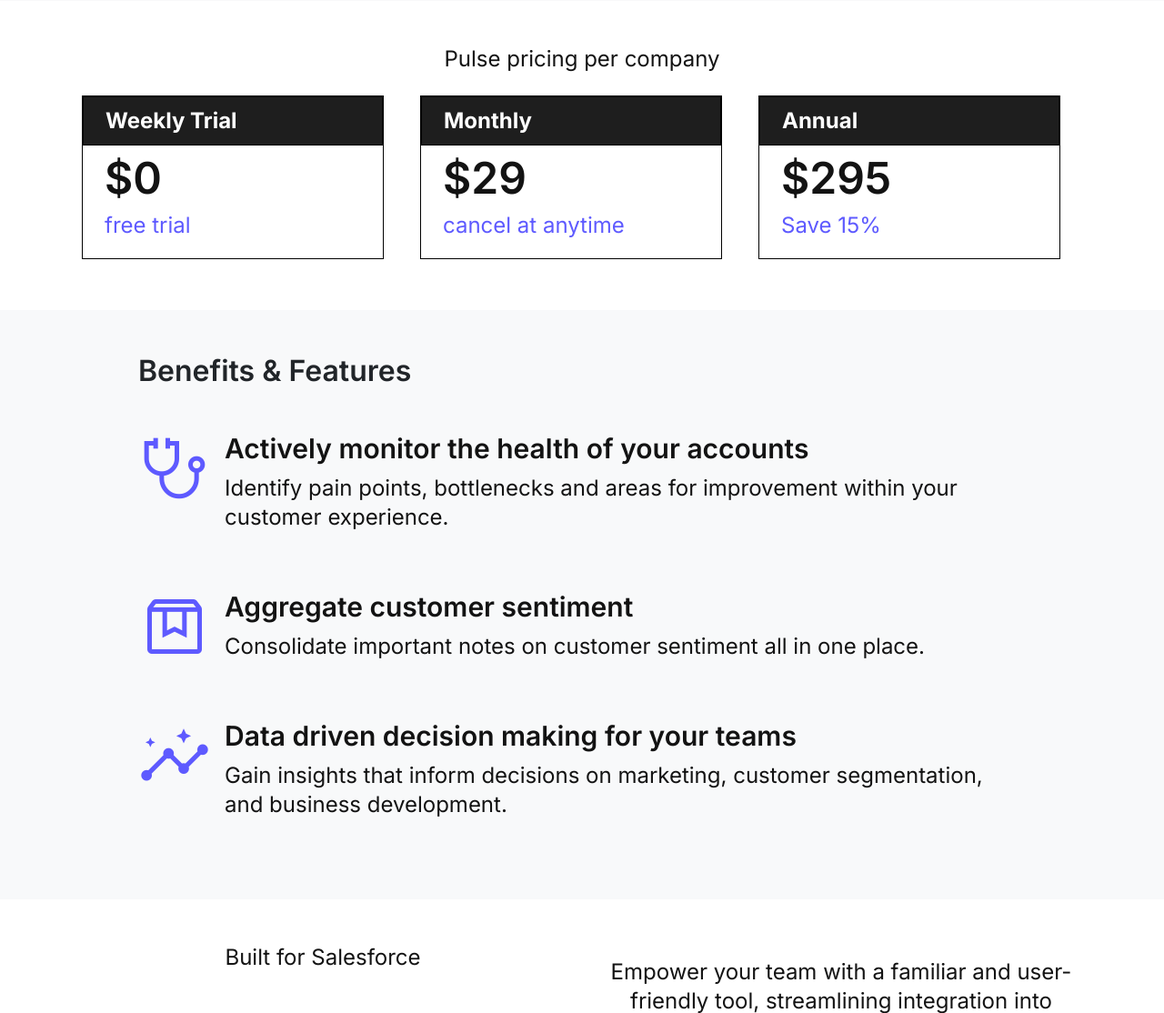
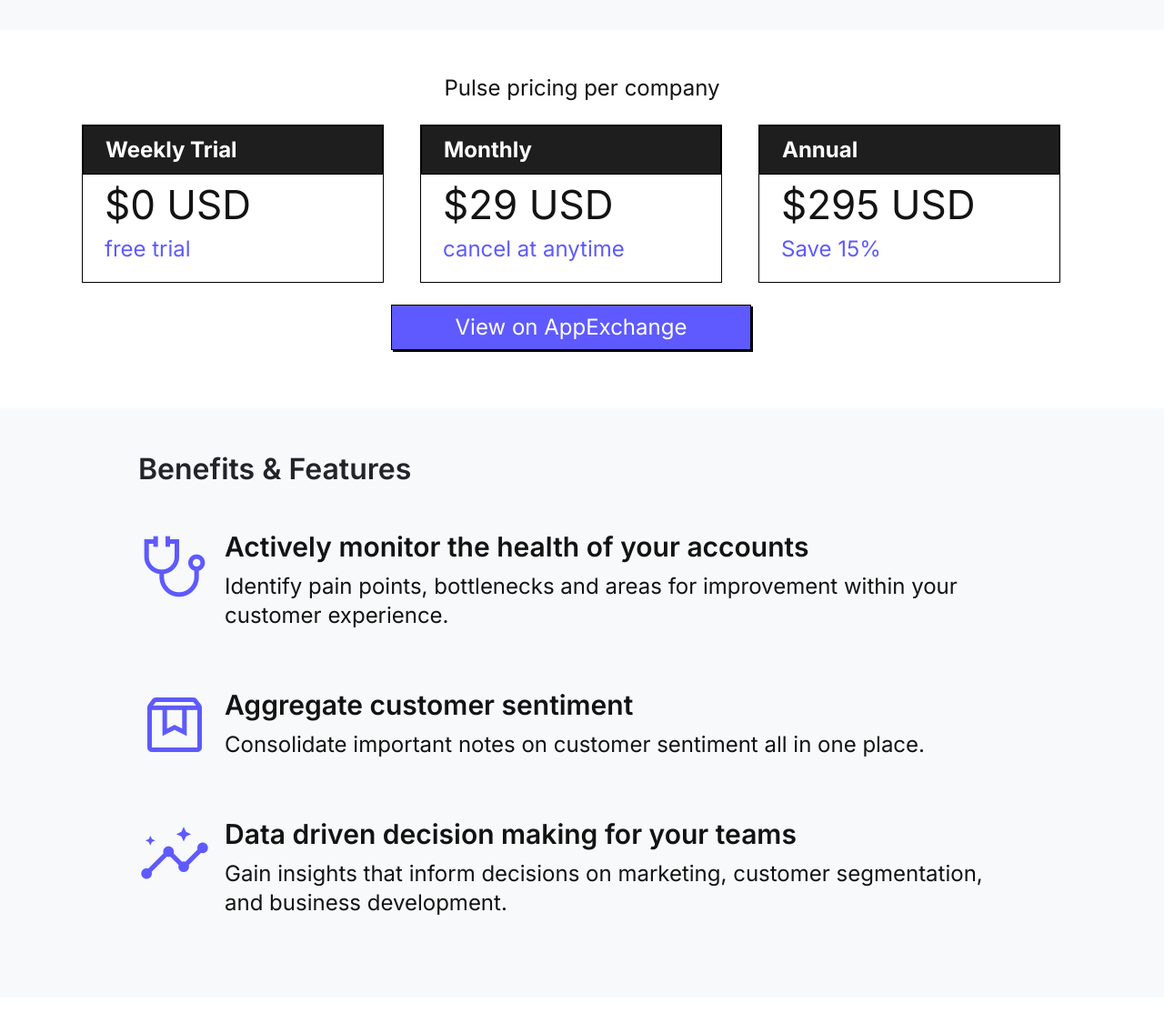
Before and after one commit to wbmcdonald4/cstoolkit, a Flask app: page /pulse in a window 1280 px wide. Shown: the part 433-1547 px from the top of the page at 91% size. Run offline with Flask 3, Linux system fonts and the light colour scheme; some libraries are stand-ins or nearby versions.

Commit message:
add button to pulse page

```diff
--- a/src/static/css/main.css
+++ b/src/static/css/main.css
@@ -406,9 +406,9 @@ p {
 .pricing-body {
   color: #131313;
   text-align: left;
-  font-size: 48px;
+  font-size: 44px;
   font-family: 'Inter', sans-serif;
-  font-weight: 600;
+  font-weight: 500;
   padding: 0px 24px;
 }
 
@@ -552,7 +552,7 @@ p {
   padding: 8px 70px;
   justify-content: center;
   align-items: center;
-  border: 2px solid #000;
+  border: 1px solid #000;
   background: #5E5AFF;
   color: #FFF;
   text-align: center;
--- a/src/templates/components/home/banner-section.html
+++ b/src/templates/components/home/banner-section.html
@@ -12,7 +12,7 @@
 <div class="col-lg-6 d-flex align-items-center">
   <div class="bg-light rounded-3">
     <div>
-      <img src="{{ url_for('static', filename='images/pulse_preview/pulse-widget.svg') }}"
+      <img src="{{ url_for('static', filename='images/pulse_preview/pulse-widget-silver.svg') }}"
       class="responsive-image"
       alt="Pulse Image">
     </div>
--- a/src/templates/components/pulse/banner-section.html
+++ b/src/templates/components/pulse/banner-section.html
@@ -1,16 +1,18 @@
-<div class="col-lg-6">
+<div class="col-lg-6 d-flex align-items-center justify-content-center justify-content-lg-start text-center text-lg-start">
   <div class="bg-light rounded-3">
-    <div >
+    <div>
       <h1>Pulse</h1>
       <p class="pulse-content m-0">Customer sentiment monitoring seamlessly integrated with Salesforce</p>
-      <!-- <button class="custom-button">Book a demo</button> -->
+      <div class="d-flex justify-content-center justify-content-lg-start">
+        <button class="purple-button my-4 my-md-3">Book a demo</button>
+      </div>
     </div>
   </div>
 </div>
-<div class="col-lg-6">
+<div class="col-lg-6 d-flex align-items-center">
   <div class="bg-light rounded-3">
     <div>
-      <img src="{{ url_for('static', filename='images/pulse_preview/pulse-widget.svg') }}"
+      <img src="{{ url_for('static', filename='images/pulse_preview/pulse-reporting.svg') }}"
       class="responsive-image"
       alt="Pulse Image">
     </div>
--- a/src/templates/components/pulse/pricing-section.html
+++ b/src/templates/components/pulse/pricing-section.html
@@ -6,7 +6,7 @@
         Weekly Trial
       </div>
       <div class="pricing-body">
-        $0
+        $0 USD
       </div>
       <div class="pricing-subheader">
         free trial
@@ -19,7 +19,7 @@
         Monthly
       </div>
       <div class="pricing-body">
-        $29
+        $29 USD
       </div>
       <div class="pricing-subheader">
         cancel at anytime
@@ -32,12 +32,16 @@
         Annual
       </div>
       <div class="pricing-body">
-        $295
+        $295 USD
       </div>
       <div class="pricing-subheader">
         Save 15%
       </div>
     </div>
   </div>
-  <!-- <button class="custom-button">Book a demo</button> -->
+  <div class="d-flex justify-content-center">
+    <a class="nav-link" href="https://appexchange.salesforce.com/appxListingDetail?listingId=a0N3000000B4QS2EAN" target="_blank">
+      <button class="purple-button my-4 my-md-3">View on AppExchange</button>
+    </a>
+  </div>
 </div>
--- a/src/templates/main/pulse.html
+++ b/src/templates/main/pulse.html
@@ -2,7 +2,7 @@
 {% block content %}
 <div class="container-fluid m-0 p-0">
   <div class="bg-light">
-    <div class="container pt-3 pb-5">
+    <div class="container py-5">
       <div class="row">
         {% include 'components/pulse/banner-section.html' %}
       </div>
```
Also changed, not shown: src/static/images/pulse_preview/pulse-reporting.svg (added), src/static/images/pulse_preview/pulse-widget-silver.svg (added).
